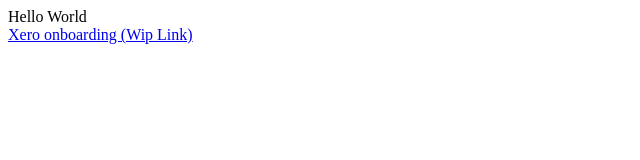
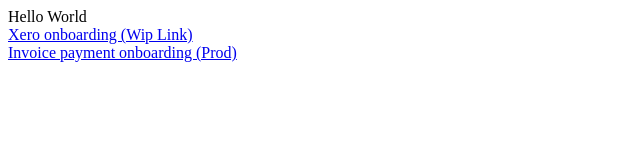
Before and after one commit to georgiIvanov/georgiIvanov.github.io, a plain HTML site: page index.html in a window 1280 px wide. Shown: the whole page, without its empty margins (0-640 px from the left). Drawn offline with Linux system fonts and the light colour scheme.

Commit message:
Update index.html

```diff
--- a/index.html
+++ b/index.html
@@ -3,3 +3,7 @@
 <div>
 	<a href="https://app.wip.tide.co/invoice/xero-onboarding">Xero onboarding (Wip Link)</a>
 </div>
+
+<div>
+	<a href="https://app.tide.co/invoice-payment-links/onboard">Invoice payment onboarding (Prod)</a>
+</div>
```
